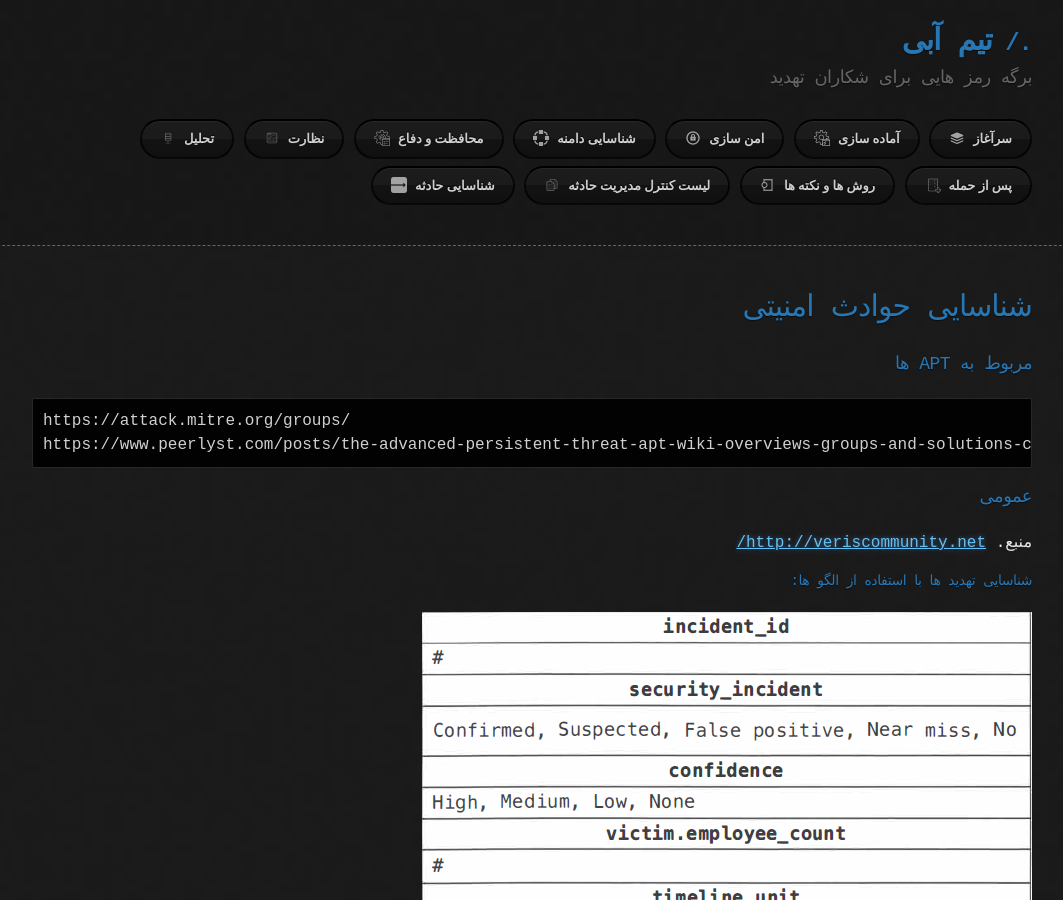
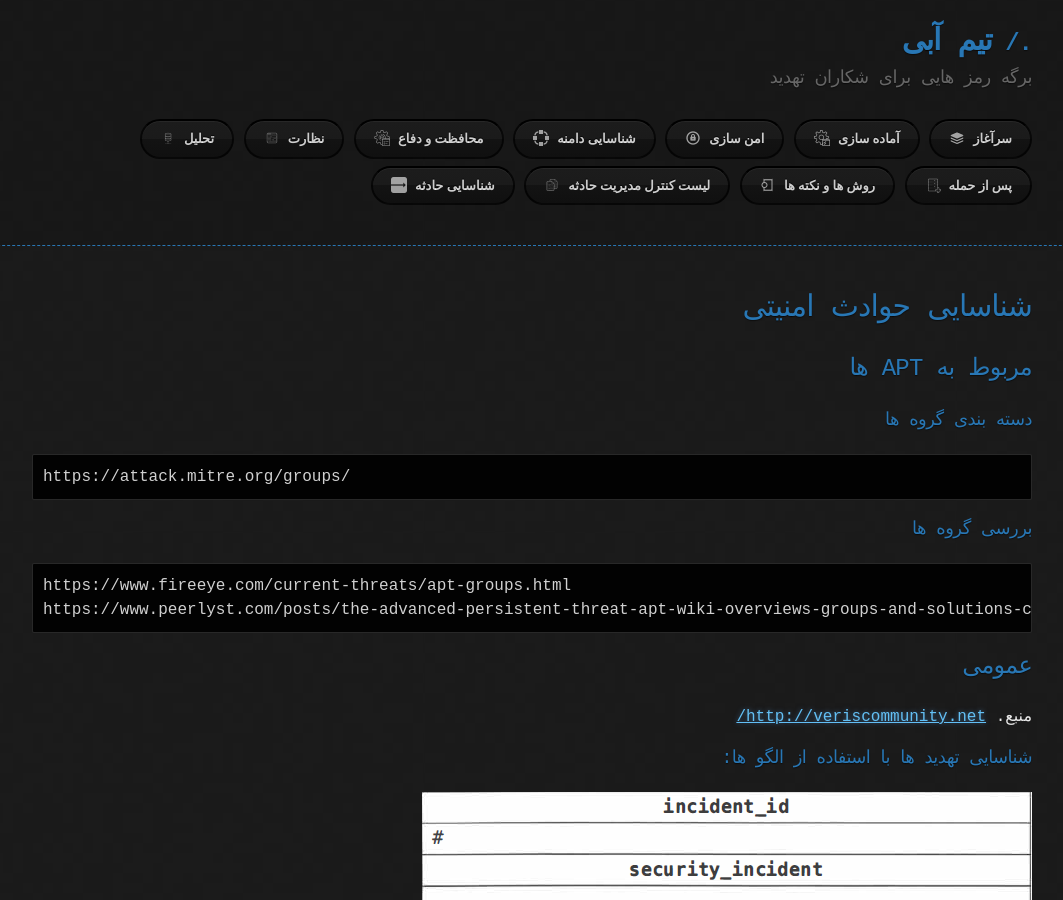
Before and after one commit to irblueteam/blue-team, a Jekyll site: the page built from security-incident-identification-schema.md, in a window 1280 px wide and 900 px high. Shown: the whole window, without its empty margins (108-1171 px from the left). Built offline with Jekyll 4.4.1, drawn with Linux system fonts in a browser that asks for light colours; some web fonts are replaced; our own code applies the rules of GitHub Pages for plain Markdown files.

Commit message:
Update security-incident-identification-schema.md

````diff
--- a/security-incident-identification-schema.md
+++ b/security-incident-identification-schema.md
@@ -1,27 +1,34 @@
 # شناسایی حوادث امنیتی
 
-### مربوط به APT ها
+## مربوط به APT ها
+
+### دسته بندی گروه ها
 
 ```text
 https://attack.mitre.org/groups/
+```
+### بررسی گروه ها
+
+```text
+https://www.fireeye.com/current-threats/apt-groups.html
 https://www.peerlyst.com/posts/the-advanced-persistent-threat-apt-wiki-overviews-groups-and-solutions-chiheb-chebbi
 ```
 
-### عمومی
+## عمومی
 
 منبع. [http://veriscommunity.net/](http://veriscommunity.net/)
 
-#### شناسایی تهدید ها با استفاده از الگو ها:
+### شناسایی تهدید ها با استفاده از الگو ها:
 
 ![](/assets/images/9.PNG)
 
 ![](/assets/images/10.PNG)
 
-### actor
+## actor
 
 ![](/assets/images/11.PNG)
 
-### action
+## action
 
 ![](/assets/images/12.PNG)
 
@@ -29,25 +36,25 @@ https://www.peerlyst.com/posts/the-advanced-persistent-threat-apt-wiki-overviews
 
 ![](/assets/images/14.PNG)
 
-### asset
+## asset
 
 ![](/assets/images/15.PNG)
 
-#### attribute
+### attribute
 
 ![](/assets/images/16.PNG)
 
-### دوره اقدام
+## دوره اقدام
 
-#### Structured Threat Information eXp
+### Structured Threat Information eXp
 
 منبع. [https://stixproject.githu](https://stixproject.githu)b.io
 
 ![](/assets/images/17.PNG)
 
-## KILL CHAIN MAPPING
+# KILL CHAIN MAPPING
 
-### لیست اطلاعات MAPPING KILL CHAIN
+## لیست اطلاعات MAPPING KILL CHAIN
 
 منبع. [http://www.lockheedmartin.com/content/dam/lockheed/d](http://www.lockheedmartin.com/content/dam/lockheed/d) ata/corporate/documents/LM-White-Paper-Intel-DrivenDefense. pdf
 
````
